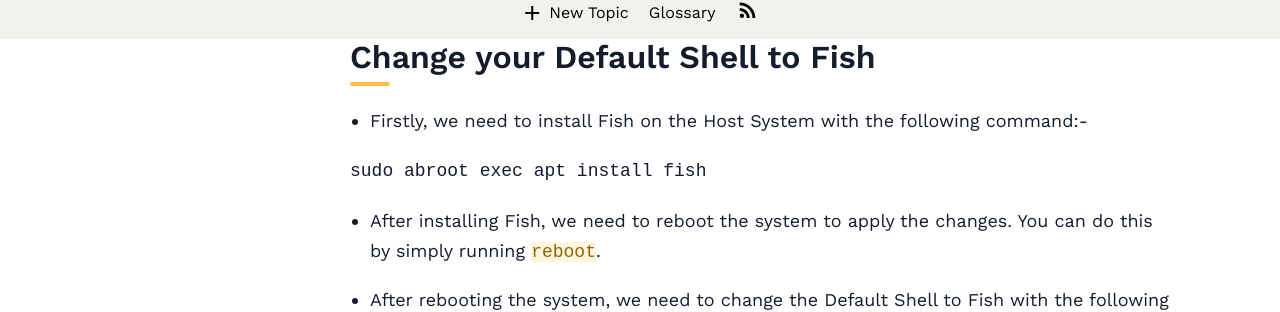
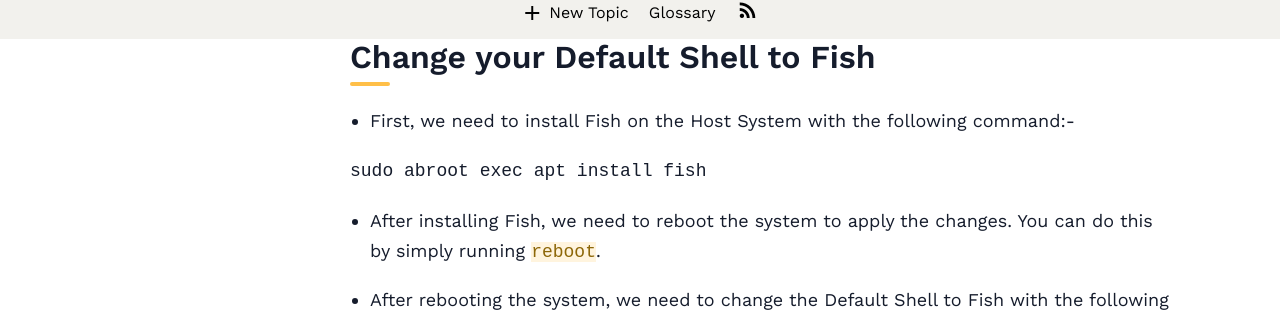
Before and after one commit to Vanilla-OS/handbook, a Jekyll site: the page built from _posts/2023-01-19-change-default-shell.md, in a window 1280 px wide. Shown: the part 861-1173 px from the top of the page. Built offline with Jekyll 4.4.1, drawn with Linux system fonts in a browser that asks for light colours; nearby versions of some CDN libraries; a style sheet for code colours, icons or effects is not loaded.

Commit message:
Update _posts/2023-01-19-change-default-shell.md

````diff
--- a/_posts/2023-01-19-change-default-shell.md
+++ b/_posts/2023-01-19-change-default-shell.md
@@ -36,7 +36,7 @@
 
 ## Change your Default Shell to Fish
 
-- Firstly, we need to install Fish on the Host System with the following command:-
+- First, we need to install Fish on the Host System with the following command:-
 
 ```bash
 sudo abroot exec apt install fish
````
